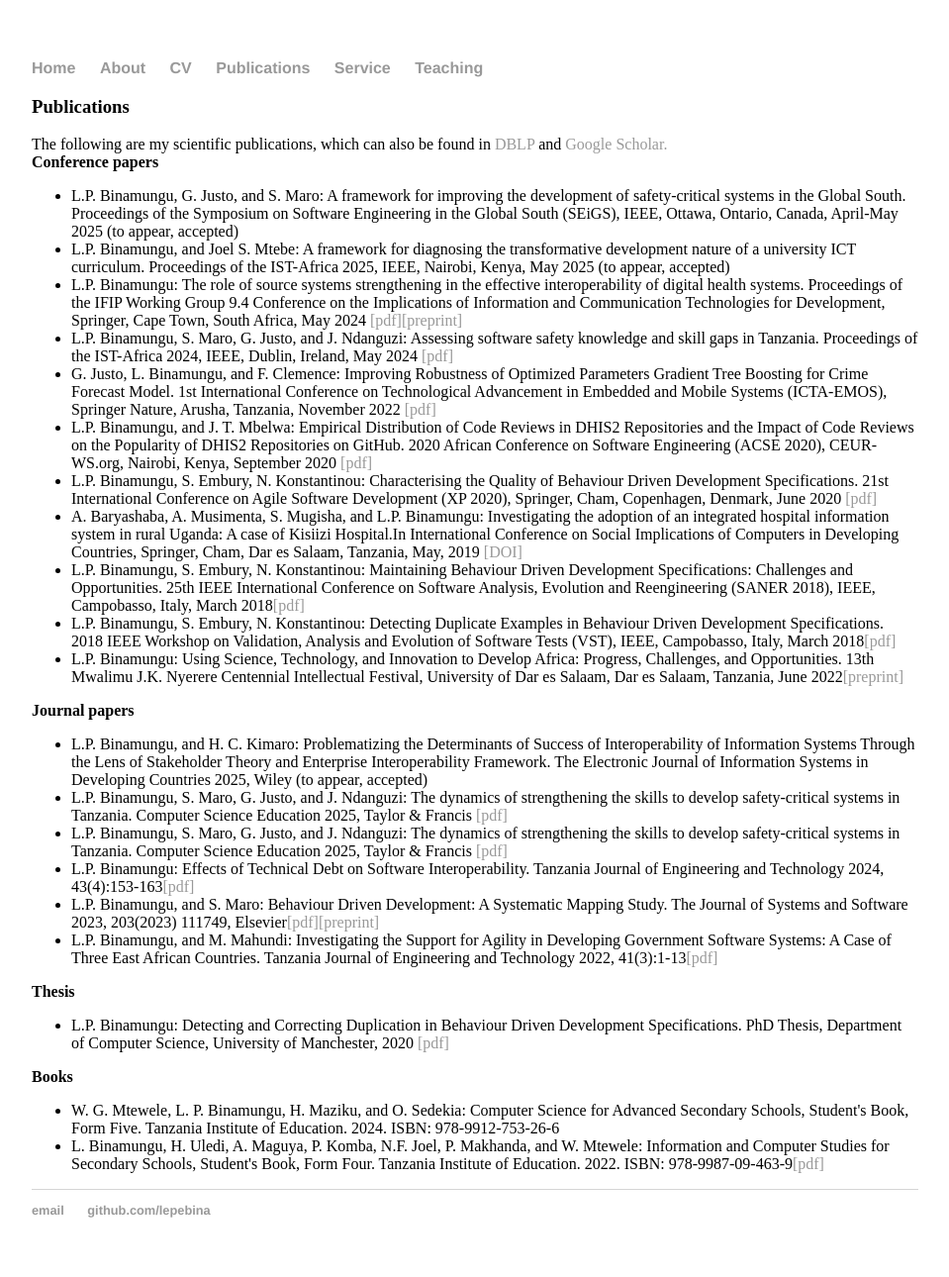
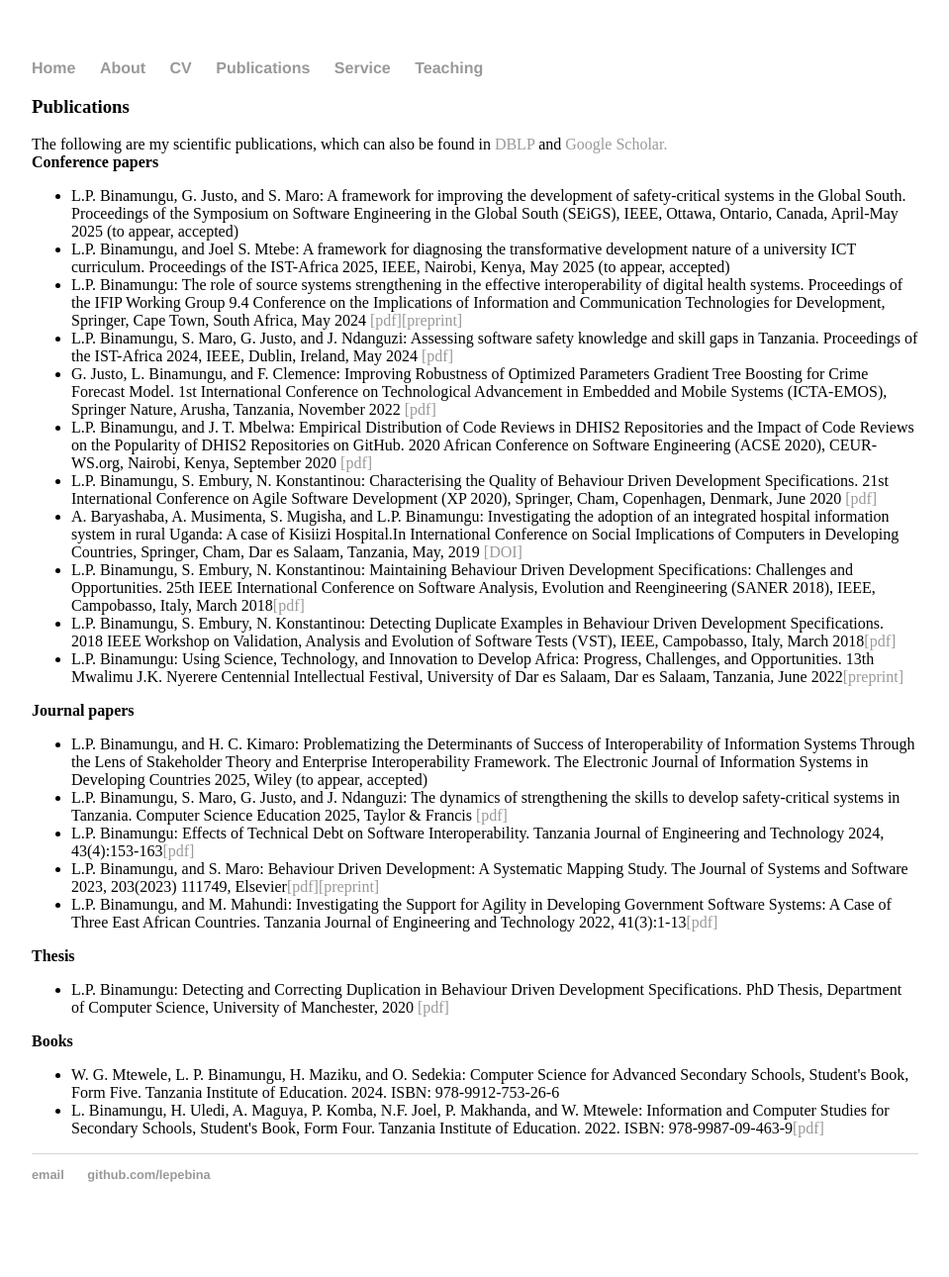
Before and after one commit to lepebina/lepebina.github.io, a Jekyll site: the page built from publications.html, in a window 1280 px wide. Shown: the whole page at 99% size, without its empty margins (160-1119 px from the left). Built offline with Jekyll 4.4.1, drawn with Linux system fonts in a browser that asks for light colours; after the commit the page ends 1254 px from its top, so only the background shows below that.

Commit message:
Update publications.html

```diff
--- a/publications.html
+++ b/publications.html
@@ -25,7 +25,6 @@ title: Leonard Peter Binamungu
 	<ul>
 	       <li>L.P. Binamungu, and H. C. Kimaro: Problematizing the Determinants of Success of Interoperability of Information Systems Through the Lens of Stakeholder Theory and Enterprise Interoperability Framework. The Electronic Journal of Information Systems in Developing Countries 2025, Wiley (to appear, accepted)</li>
                <li>L.P. Binamungu, S. Maro, G. Justo, and J. Ndanguzi: The dynamics of strengthening the skills to develop safety-critical systems in Tanzania. Computer Science Education 2025, Taylor & Francis <a href="https://www.tandfonline.com/doi/pdf/10.1080/08993408.2025.2492482?casa_token=cCUgHEM0XegAAAAA:cJEGMf1oX0bmEZn_n1qQU5ap27YcEllKsF-WgySlXSKayQqRCxzfzKZ3quiWntz7xFDWOZy5tVQFOX70_g">[pdf]</a></li>
-		<li>L.P. Binamungu, S. Maro, G. Justo, and J. Ndanguzi: The dynamics of strengthening the skills to develop safety-critical systems in Tanzania. Computer Science Education 2025, Taylor & Francis <a href="https://www.tandfonline.com/doi/pdf/10.1080/08993408.2025.2492482?casa_token=cCUgHEM0XegAAAAA:cJEGMf1oX0bmEZn_n1qQU5ap27YcEllKsF-WgySlXSKayQqRCxzfzKZ3quiWntz7xFDWOZy5tVQFOX70_g">[pdf]</a></li>
 		<li>L.P. Binamungu: Effects of Technical Debt on Software Interoperability. Tanzania Journal of Engineering and Technology 2024, 43(4):153-163<a href="https://tjet.udsm.ac.tz/index.php/tjet/article/view/1147/817">[pdf]</a></li>
 		<li>L.P. Binamungu, and S. Maro: Behaviour Driven Development: A Systematic Mapping Study. The Journal of Systems and Software 2023, 203(2023) 111749, Elsevier<a href="https://www.sciencedirect.com/science/article/abs/pii/S0164121223001449">[pdf]</a><a href="https://arxiv.org/pdf/2305.05567.pdf">[preprint]</a></li>
 	     <li>L.P. Binamungu, and M. Mahundi: Investigating the Support for Agility in Developing Government Software Systems: A Case of Three East African Countries. Tanzania Journal of Engineering and Technology 2022, 41(3):1-13<a href="https://tjet.udsm.ac.tz/index.php/tjet/article/view/839/652">[pdf]</a></li>
```
